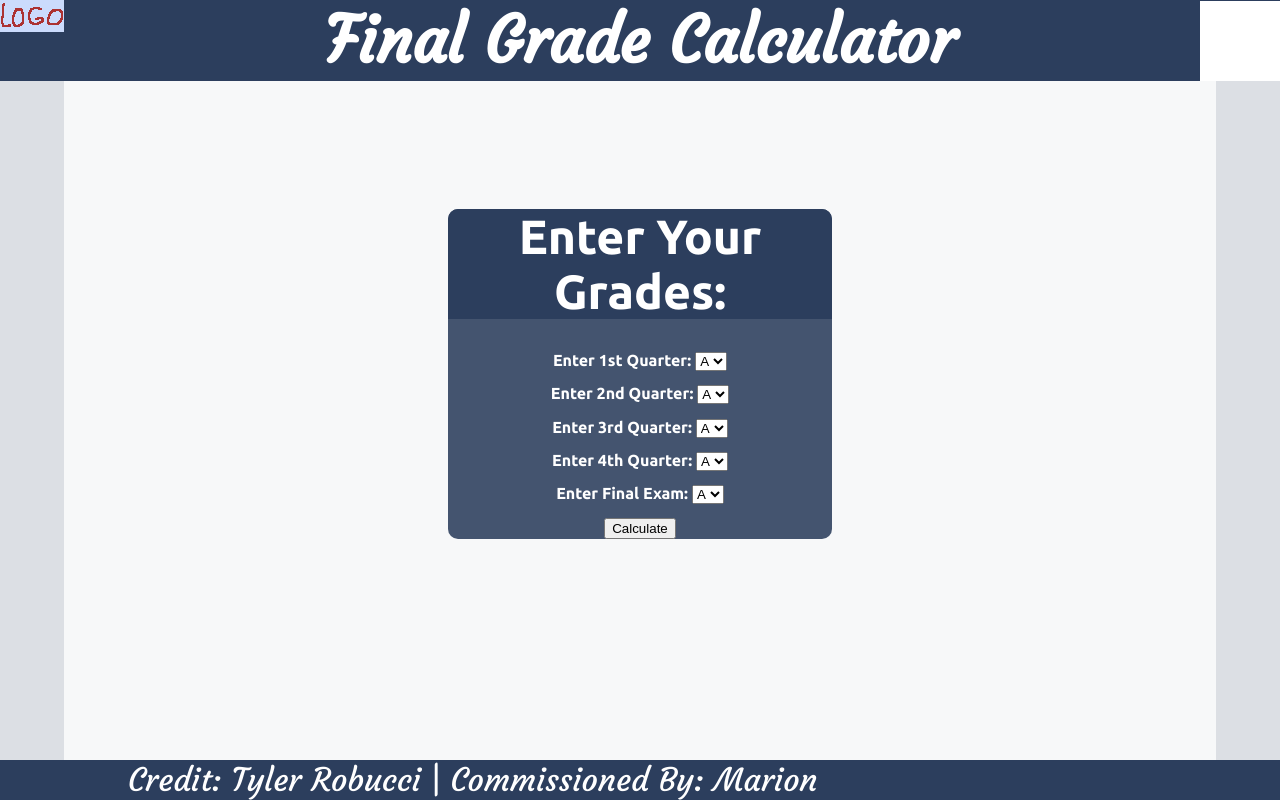
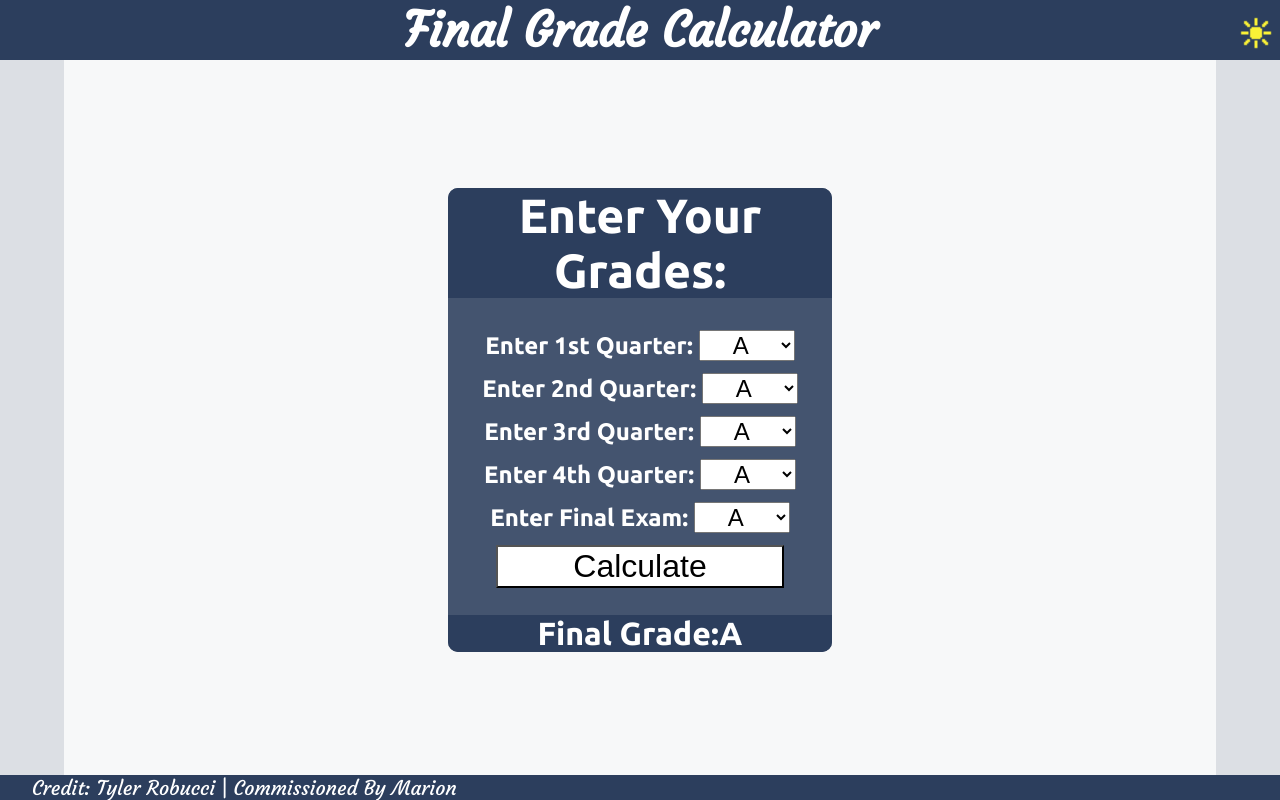
Before and after one commit to SonicarMC/FinalGradeCalc, a plain HTML site: page index.html in a window 1280 px wide. Both pictures are taken after a click on the button "Calculate". Drawn offline with Linux system fonts and the light colour scheme.

Commit message:
Finished 1

```diff
--- a/index.html
+++ b/index.html
@@ -11,14 +11,13 @@
   </head>
   <body>
     <header>
-      <img src="assets/logo.png" alt="logo"/>
       <nav><h1>Final Grade Calculator</h1></nav>
-      <div id="theme-switcher"> </div>
+        <img id="theme-switcher" src="assets/sun-icon.png" alt="Theme changer">
     </header>
 
     <div class="main-box">
+      <h1>Enter Your Grades:</h1>
       <div class="grade-selects">
-        <h1>Enter Your Grades:</h1>
         <label for="grade-1-select">Enter 1st Quarter:</label>
         <select name="grade-1-select" class="grade-dropdowns" id="first-quarter">
           <option value="0.8">A</option>
@@ -30,7 +29,7 @@
 
       <div class="grade-selects">
         <label for="grade-2-select">Enter 2nd Quarter:</label>
-        <select name="grade-2-select" class="grade-dropdowns" id="first-quarter">
+        <select name="grade-2-select" class="grade-dropdowns" id="second-quarter">
           <option value="0.8">A</option>
           <option value="0.6">B</option>
           <option value="0.4">C</option>
@@ -40,7 +39,7 @@
 
       <div class="grade-selects">
         <label for="grade-3-select">Enter 3rd Quarter:</label>
-        <select name="grade-3-select" class="grade-dropdowns" id="first-quarter">
+        <select name="grade-3-select" class="grade-dropdowns" id="third-quarter">
           <option value="0.8">A</option>
           <option value="0.6">B</option>
           <option value="0.4">C</option>
@@ -50,7 +49,7 @@
 
       <div class="grade-selects">
         <label for="grade-4-select">Enter 4th Quarter:</label>
-        <select name="grade-4-select" class="grade-dropdowns" id="first-quarter">
+        <select name="grade-4-select" class="grade-dropdowns" id="fourth-quarter">
           <option value="0.8">A</option>
           <option value="0.6">B</option>
           <option value="0.4">C</option>
@@ -60,7 +59,7 @@
 
       <div class="grade-selects">
         <label for="grade-5-select">Enter Final Exam:</label>
-        <select name="grade-5-select"class="grade-dropdowns" id="first-quarter">
+        <select name="grade-5-select"class="grade-dropdowns" id="final-exam">
           <option value="0.8">A</option>
           <option value="0.6">B</option>
           <option value="0.4">C</option>
@@ -69,11 +68,15 @@
       </div>
 
       <button id="calculate-initiate-button" type="button">Calculate</button>
+
+      <div id="output-container">
+        <h2 id="grade-output">Final Grade: ___</h2>
+      </div>
     </div>
 
 
     <div id="bottom-nav">
-      <h1>Credit: Tyler Robucci | Commissioned By: Marion</h1>
+      <h1>Credit: Tyler Robucci | Commissioned By Marion</h1>
     </div>
 
     <script src="script.js"></script>
--- a/script.js
+++ b/script.js
@@ -2,8 +2,41 @@
 document.getElementById("theme-switcher").addEventListener("click", () => {
     const rootElem = document.documentElement;
     let dataTheme = rootElem.getAttribute("data-theme");
-    let newTheme = (dataTheme === "light") ? "dark" : "light";
+    let themeSrc = document.getElementById("theme-switcher").src;
+
+    if (dataTheme === "light"){
+        newTheme = "dark";
+        themeSrc = "assets/moon-icon.png";
+    }else{
+        newTheme = "light";
+        themeSrc = "assets/sun-icon.png";
+    }
+    document.getElementById("theme-switcher").src = themeSrc;
 
     rootElem.setAttribute("data-theme", newTheme);
     localStorage.setItem("theme", newTheme);
 });
+
+document.getElementById("calculate-initiate-button").addEventListener("click", (e) => {
+    let finalGradeValue = 0;
+    let letterScore = "";
+    let dropdownIdList = ["first-quarter", "second-quarter", "third-quarter", "fourth-quarter", "final-exam"]
+    for(let i = 0; i < dropdownIdList.length; i++){
+        finalGradeValue += parseFloat(document.getElementById(dropdownIdList[i]).value);
+        console.log(finalGradeValue);
+    }
+
+    if(finalGradeValue >= 3.5) {
+        letterScore="A";
+    }else if(finalGradeValue >= 2.5){
+        letterScore="B";
+    }else if(finalGradeValue >= 1.5){
+        letterScore="C";
+    }else if(finalGradeValue >= 0.5){
+        letterScore="D";
+    }else if(finalGradeValue >= 0){
+        letterScore="E";
+    }
+
+    document.getElementById("grade-output").textContent = "Final Grade:"+letterScore;
+});
--- a/style.css
+++ b/style.css
@@ -58,23 +58,19 @@ header h1 {
     margin-left: auto;
     margin-right: auto;
     color: var(--textColor);
-    font-size: 4em;
+    font-size: 3em;
     font-family: "Courgette", cursive;
     font-weight: 600;
     width: 80%;
 }
-header img {
-    float: left;
-}
+
 
 /* -Theme Switcher- */
 #theme-switcher {
-    background-color: var(--textColor);
-    width: 5em;
-    height: 5em;
+    float: right;
     margin: 0;
-    margin-top: -5em;
-    float: right;
+    width: 3em;
+    margin-top: -3.2em;
 }
 
 /* -Calculator Stuff- */
@@ -97,10 +93,31 @@ header img {
     border-top-right-radius: 10px;
 }
 .main-box .grade-dropdowns {
-    margin-bottom: 1em;
+    margin-bottom: 0.5em;
+    font-size: 1em;
+    width: 4em;
+    text-align: center;
 }
 .main-box .grade-selects {
     color: var(--textColor);
+    font-size: 1.5em;
+}
+#calculate-initiate-button {
+    background-color: var(--textColor);
+    width: 75%;
+    margin: 0;
+    font-size: 2em;
+}
+#output-container {
+    background-color: var(--navBackgColor);
+    border-bottom-left-radius: 10px;
+    border-bottom-right-radius: 10px;
+}
+#grade-output {
+    color: var(--textColor);
+    font-size: 2em;
+    width: 80%;
+    margin-left: 10%;
 }
 
 /* -Bottom Nav- */
@@ -123,8 +140,8 @@ header img {
     margin-left: auto;
     margin-right: auto;
     color: var(--textColor);
-    font-size: 2em;
+    font-size: 1.25em;
     font-family: "Courgette", cursive;
-    font-weight: 400;
-    width: 80%;
+    font-weight: 200;
+    width: 95%;
 }
```
Also changed, not shown: assets/logo.png (deleted), assets/moon-icon.png (added), assets/sun-icon.png (added).
